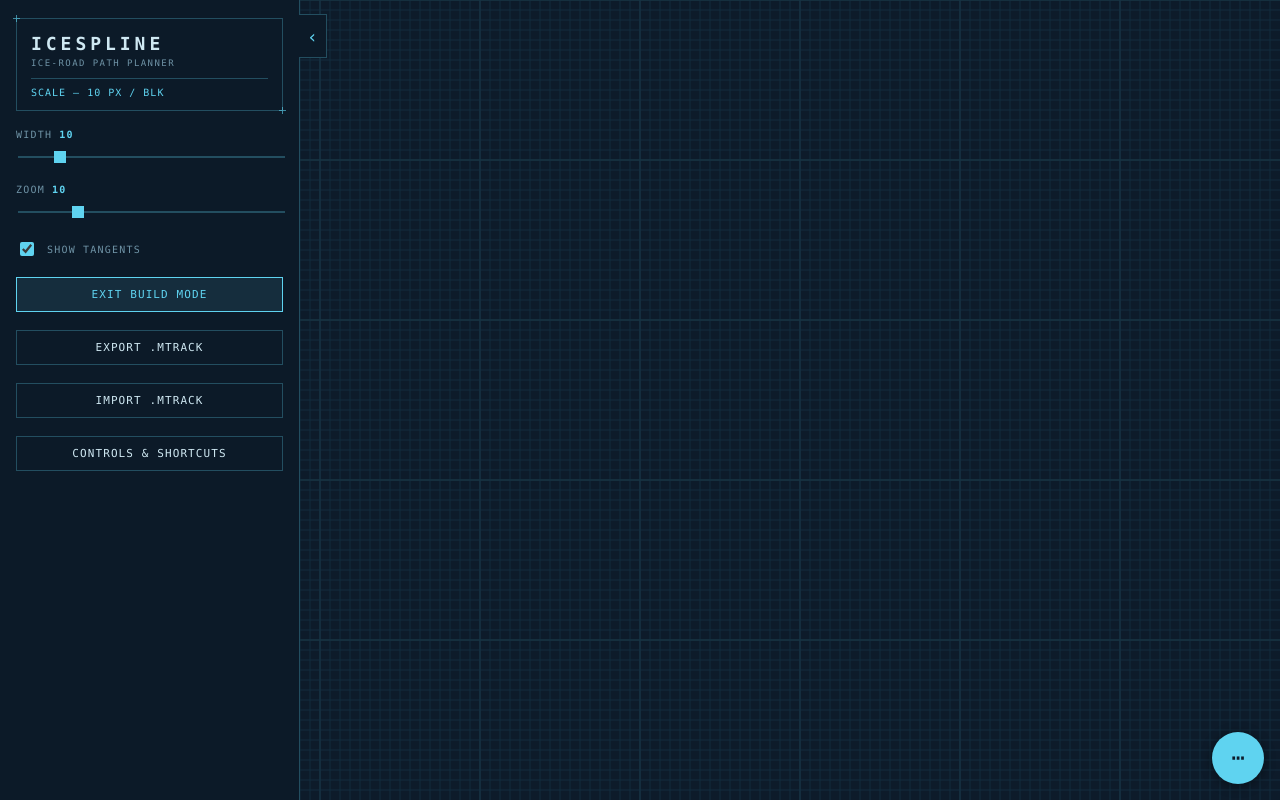
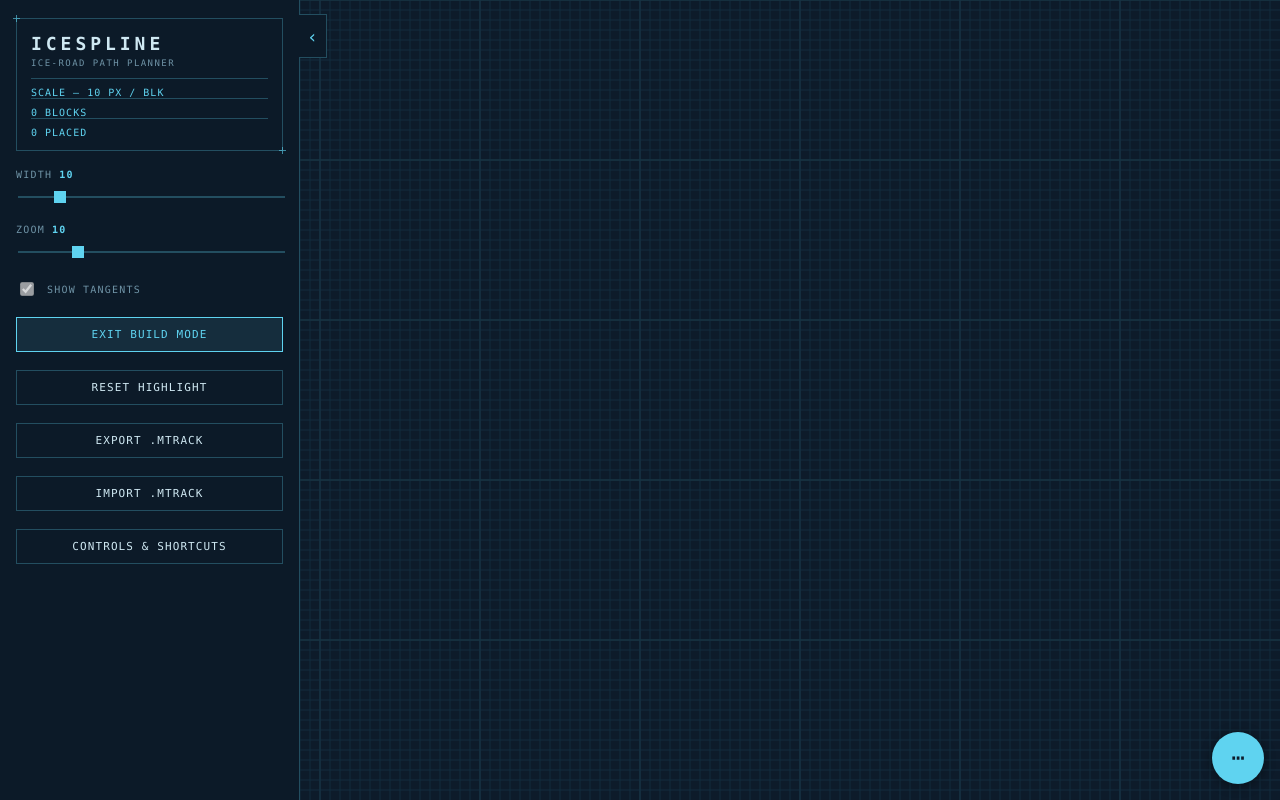
Before and after one commit to tmbkoren/IceSpline, a React (Vite) app: page / in a window 1280 px wide. Both pictures are taken after a click on the button "ENTER BUILD MODE". Built offline with nearby package versions, Linux system fonts and the light colour scheme.

Commit message:
Build mode

```diff
--- a/src/canvas/input.ts
+++ b/src/canvas/input.ts
@@ -71,6 +71,10 @@ export function attachInput(canvas: HTMLCanvasElement): () => void {
       longPressTimer = null
     }
   }
+
+  // Build-mode: where a left/touch press started, for click-to-toggle a block's
+  // "placed" highlight (toggle on release only if it wasn't a drag/pan).
+  let buildTapStart: { x: number; y: number } | null = null
 
   // --- Helpers -----------------------------------------------------------
 
@@ -180,10 +184,62 @@ export function attachInput(canvas: HTMLCanvasElement): () => void {
     }
   }
 
+  // One pinch step (scale + pan together), shared by the design and build move
+  // handlers. Anchors the grid point under the previous midpoint to the current
+  // midpoint at the new zoom; degrades to a pure pan at the zoom clamp.
+  const applyPinch = () => {
+    if (!pinchPrev) return
+    const cur = pinchOf([...active.values()])
+    const scale = cur.dist / pinchPrev.dist
+    const { zoom, viewOffset, setZoom, setViewOffset } = store.getState()
+    const newZoom = clamp(zoom * scale, MIN_ZOOM, MAX_ZOOM)
+    const gx = pinchPrev.midX / zoom + viewOffset.x
+    const gy = pinchPrev.midY / zoom + viewOffset.y
+    setZoom(newZoom)
+    setViewOffset({ x: gx - cur.midX / newZoom, y: gy - cur.midY / newZoom })
+    pinchPrev = cur
+  }
+
+  // Build mode: toggle the "placed" highlight of the block under a screen point,
+  // if that block is part of the track.
+  const toggleHighlightAt = (sx: number, sy: number) => {
+    const { zoom, viewOffset, gridBlocks } = store.getState()
+    const g = screenToGrid(sx, sy, zoom, viewOffset)
+    const key = `${Math.floor(g.x)},${Math.floor(g.y)}`
+    if (gridBlocks.has(key)) store.getState().toggleHighlight(key)
+  }
+
   // --- Pointer handlers --------------------------------------------------
 
   const onPointerDown = (e: PointerEvent) => {
     const p = pos(e)
+
+    if (store.getState().isBuildMode) {
+      // Build mode: curve editing is locked. Left-click / one-finger tap toggles
+      // a block's "placed" highlight; right-drag / pinch still navigate.
+      if (e.pointerType === 'mouse') {
+        if (e.button === 2) {
+          panLast = p
+          canvas.setPointerCapture(e.pointerId)
+        } else if (e.button === 0) {
+          buildTapStart = p
+          canvas.setPointerCapture(e.pointerId)
+        }
+        return
+      }
+      canvas.setPointerCapture(e.pointerId)
+      active.set(e.pointerId, p)
+      if (active.size === 1) {
+        buildTapStart = p
+        panLast = p
+        pinchPrev = null
+      } else if (active.size === 2) {
+        buildTapStart = null
+        panLast = null
+        pinchPrev = pinchOf([...active.values()])
+      }
+      return
+    }
 
     if (e.pointerType === 'mouse') {
       if (e.button === 2) {
@@ -263,6 +319,37 @@ export function attachInput(canvas: HTMLCanvasElement): () => void {
   const onPointerMove = (e: PointerEvent) => {
     const p = pos(e)
 
+    if (store.getState().isBuildMode) {
+      if (e.pointerType === 'mouse') {
+        if (panLast) {
+          pan(p.x - panLast.x, p.y - panLast.y)
+          panLast = p
+        }
+        if (buildTapStart) {
+          const dx = p.x - buildTapStart.x
+          const dy = p.y - buildTapStart.y
+          if (dx * dx + dy * dy > DRAG_THRESHOLD_PX * DRAG_THRESHOLD_PX) buildTapStart = null
+        }
+        return
+      }
+      if (!active.has(e.pointerId)) return
+      active.set(e.pointerId, p)
+      if (pinchPrev && active.size >= 2) {
+        applyPinch()
+      } else if (active.size === 1) {
+        if (buildTapStart) {
+          const dx = p.x - buildTapStart.x
+          const dy = p.y - buildTapStart.y
+          if (dx * dx + dy * dy > TAP_TOLERANCE_PX * TAP_TOLERANCE_PX) buildTapStart = null
+        }
+        if (panLast) {
+          pan(p.x - panLast.x, p.y - panLast.y)
+          panLast = p
+        }
+      }
+      return
+    }
+
     if (e.pointerType === 'mouse') {
       if (editing?.kind === 'anchor') {
         // Drag the grabbed anchor. Shift = fix tangents in world space.
@@ -290,19 +377,8 @@ export function attachInput(canvas: HTMLCanvasElement): () => void {
     active.set(e.pointerId, p)
 
     if (pinchPrev && active.size >= 2) {
-      // Two-finger pinch: ONE step that both scales and pans. Anchor the grid
-      // point that was under the PREVIOUS midpoint, and place it under the
-      // CURRENT midpoint at the new zoom — this is pan + zoom combined, and it
-      // degrades to a pure pan when the zoom hits its clamp.
-      const cur = pinchOf([...active.values()])
-      const scale = cur.dist / pinchPrev.dist
-      const { zoom, viewOffset, setZoom, setViewOffset } = store.getState()
-      const newZoom = clamp(zoom * scale, MIN_ZOOM, MAX_ZOOM)
-      const gx = pinchPrev.midX / zoom + viewOffset.x
-      const gy = pinchPrev.midY / zoom + viewOffset.y
-      setZoom(newZoom)
-      setViewOffset({ x: gx - cur.midX / newZoom, y: gy - cur.midY / newZoom })
-      pinchPrev = cur
+      // Two-finger pinch: ONE step that both scales and pans (see applyPinch).
+      applyPinch()
     } else if (active.size === 1) {
       // Any meaningful movement cancels a pending long-press delete.
       if (pressStart) {
@@ -324,6 +400,29 @@ export function attachInput(canvas: HTMLCanvasElement): () => void {
   }
 
   const onPointerUp = (e: PointerEvent) => {
+    if (store.getState().isBuildMode) {
+      canvas.releasePointerCapture(e.pointerId)
+      const p = pos(e)
+      const toggleIfTap = (tol: number) => {
+        if (!buildTapStart) return
+        const dx = p.x - buildTapStart.x
+        const dy = p.y - buildTapStart.y
+        if (dx * dx + dy * dy <= tol * tol) toggleHighlightAt(buildTapStart.x, buildTapStart.y)
+        buildTapStart = null
+      }
+      if (e.pointerType === 'mouse') {
+        toggleIfTap(DRAG_THRESHOLD_PX)
+        panLast = null
+        return
+      }
+      active.delete(e.pointerId)
+      if (active.size === 0) toggleIfTap(TAP_TOLERANCE_PX)
+      if (active.size < 2) pinchPrev = null
+      if (active.size === 1) panLast = [...active.values()][0]
+      else if (active.size === 0) panLast = null
+      return
+    }
+
     canvas.releasePointerCapture(e.pointerId)
 
     if (e.pointerType === 'mouse') {
@@ -408,10 +507,29 @@ export function attachInput(canvas: HTMLCanvasElement): () => void {
 
     const s = store.getState()
 
-    // Undo/redo: Ctrl+Z (or Cmd+Z), Ctrl+Y, and Ctrl/Cmd+Shift+Z for the Mac
-    // habit. preventDefault so the browser's own undo doesn't also fire.
     if (e.ctrlKey || e.metaKey) {
       const k = e.key.toLowerCase()
+      // File ops work in both modes.
+      if (k === 's') {
+        // Export .mtrack (stop the browser's "save page" dialog).
+        e.preventDefault()
+        downloadMtrack(s.points)
+        return
+      }
+      if (k === 'o') {
+        // Import .mtrack (stop the browser's "open file" dialog).
+        e.preventDefault()
+        openMtrackDialog()
+          .then((points) => {
+            if (points) store.getState().loadTrack(points)
+          })
+          .catch((err: Error) => window.alert(`Couldn't import .mtrack: ${err.message}`))
+        return
+      }
+      // Undo/redo are curve edits — locked in build mode. Ctrl+Z / Ctrl+Y, and
+      // Ctrl/Cmd+Shift+Z for the Mac habit. preventDefault so the browser's own
+      // undo doesn't also fire.
+      if (s.isBuildMode) return
       if (k === 'z') {
         e.preventDefault()
         if (e.shiftKey) s.redo()
@@ -419,19 +537,13 @@ export function attachInput(canvas: HTMLCanvasElement): () => void {
       } else if (k === 'y') {
         e.preventDefault()
         s.redo()
-      } else if (k === 's') {
-        // Export .mtrack (stop the browser's "save page" dialog).
-        e.preventDefault()
-        downloadMtrack(s.points)
-      } else if (k === 'o') {
-        // Import .mtrack (stop the browser's "open file" dialog).
-        e.preventDefault()
-        openMtrackDialog()
-          .then((points) => {
-            if (points) store.getState().loadTrack(points)
-          })
-          .catch((err: Error) => window.alert(`Couldn't import .mtrack: ${err.message}`))
       }
+      return
+    }
+
+    // Build mode locks curve editing — only Reset Highlight (R) is live.
+    if (s.isBuildMode) {
+      if (e.key.toLowerCase() === 'r') s.clearHighlights()
       return
     }
 
--- a/src/core/state.ts
+++ b/src/core/state.ts
@@ -82,6 +82,11 @@ export interface AppState {
   // --- selection (no history; not a curve edit) ---
   select: (index: number | null) => void
 
+  // --- build mode: track which blocks are "placed" (highlighted). Highlights
+  //     are a display overlay over gridBlocks, never part of undo history. ---
+  toggleHighlight: (key: string) => void
+  clearHighlights: () => void
+
   // --- geometry edits ---
   // `addPoint` appends a new node to whichever endpoint is nearer the click
   // (SPEC); discrete, so it records history. `movePoint`/`moveTangent` run on
@@ -119,6 +124,18 @@ function clonePoints(pts: ControlPoint[]): ControlPoint[] {
   }))
 }
 
+/**
+ * Drop any highlighted blocks that no longer sit on the track (e.g. after an edit
+ * shrinks the road), so a stale highlight can't render as a floating red cell.
+ * Returns the SAME set reference when nothing changed (avoids needless updates).
+ */
+function pruneHighlights(gridBlocks: Set<string>, highlighted: Set<string>): Set<string> {
+  if (highlighted.size === 0) return highlighted
+  const out = new Set<string>()
+  for (const k of highlighted) if (gridBlocks.has(k)) out.add(k)
+  return out.size === highlighted.size ? highlighted : out
+}
+
 /** Structural equality of two point lists — used to skip empty commits. */
 function samePoints(a: ControlPoint[], b: ControlPoint[]): boolean {
   if (a.length !== b.length) return false
@@ -152,10 +169,10 @@ export const store = createStore<AppState>((set, get) => {
   // recompute blocks (TS reference now; WASM + incremental in the perf pass).
   const setPoints = (pts: ControlPoint[], recordHistory: boolean) => {
     const s = get()
-    const next: Partial<AppState> = {
-      points: pts,
-      gridBlocks: computeBlocks(pts, s.curveWidth),
-    }
+    const gridBlocks = computeBlocks(pts, s.curveWidth)
+    const next: Partial<AppState> = { points: pts, gridBlocks }
+    const pruned = pruneHighlights(gridBlocks, s.highlightedBlocks)
+    if (pruned !== s.highlightedBlocks) next.highlightedBlocks = pruned
     if (recordHistory) {
       next.undoStack = [...s.undoStack, clonePoints(pts)].slice(-MAX_HISTORY)
       next.redoStack = [] // any fresh edit invalidates the redo branch
@@ -181,14 +198,28 @@ export const store = createStore<AppState>((set, get) => {
     //     only name the keys that change. ---
     // Width changes the rasterized blocks, so recompute (but it's not a
     // geometry edit, so no history entry).
-    setCurveWidth: (curveWidth) =>
-      set({ curveWidth, gridBlocks: computeBlocks(get().points, curveWidth) }),
+    setCurveWidth: (curveWidth) => {
+      const gridBlocks = computeBlocks(get().points, curveWidth)
+      set({ curveWidth, gridBlocks, highlightedBlocks: pruneHighlights(gridBlocks, get().highlightedBlocks) })
+    },
     setZoom: (zoom) => set({ zoom }),
     setViewOffset: (viewOffset) => set({ viewOffset }),
-    toggleBuildMode: () => set((s) => ({ isBuildMode: !s.isBuildMode })),
+    // Entering build mode locks editing, so drop any selection.
+    toggleBuildMode: () => set((s) => ({ isBuildMode: !s.isBuildMode, selectedIndex: null })),
     toggleTangents: () => set((s) => ({ showTangents: !s.showTangents })),
 
     select: (selectedIndex) => set({ selectedIndex }),
+
+    toggleHighlight: (key) =>
+      set((s) => {
+        if (!s.gridBlocks.has(key)) return {} // only blocks on the track can be placed
+        const next = new Set(s.highlightedBlocks)
+        if (next.has(key)) next.delete(key)
+        else next.add(key)
+        return { highlightedBlocks: next }
+      }),
+    clearHighlights: () =>
+      set((s) => (s.highlightedBlocks.size === 0 ? {} : { highlightedBlocks: new Set() })),
 
     // --- geometry edits ---
 
--- a/src/ui/ControlPanel.tsx
+++ b/src/ui/ControlPanel.tsx
@@ -52,6 +52,13 @@ export function ControlPanel() {
   const isBuildMode = useStore((s) => s.isBuildMode)
   const toggleBuildMode = useStore((s) => s.toggleBuildMode)
 
+  // Counts. Selecting `.size` (a number) means this re-renders only when the
+  // count actually changes — not on every drag frame, and never reads `points`
+  // (CLAUDE rule 2). gridBlocks is derived; highlights only change on user taps.
+  const blockCount = useStore((s) => s.gridBlocks.size)
+  const placedCount = useStore((s) => s.highlightedBlocks.size)
+  const clearHighlights = useStore((s) => s.clearHighlights)
+
   return (
     <>
       <aside className={`drawer${open ? ' drawer--open' : ''}`}>
@@ -73,10 +80,15 @@ export function ControlPanel() {
         <header className="title-block">
           <h1 className="wordmark">ICESPLINE</h1>
           <p className="subtitle">ICE-ROAD PATH PLANNER</p>
-          {/* Live readout — the title block reflects real state, not decoration. */}
+          {/* Live readouts — the title block reflects real state, not decoration. */}
           <div className="readout">SCALE — {zoomLabel} PX / BLK</div>
+          <div className="readout">{blockCount.toLocaleString()} BLOCKS</div>
+          {isBuildMode && (
+            <div className="readout">{placedCount.toLocaleString()} PLACED</div>
+          )}
         </header>
 
+        {/* Width + tangents are curve settings — disabled in build mode (SPEC). */}
         <label className="field">
           <span className="field__label">
             WIDTH <b>{curveWidth}</b>
@@ -87,6 +99,7 @@ export function ControlPanel() {
             max={64}
             step={1}
             value={curveWidth}
+            disabled={isBuildMode}
             // e.target.value is always a string from the DOM, so Number() it.
             onChange={(e) => setCurveWidth(Number(e.target.value))}
           />
@@ -107,7 +120,12 @@ export function ControlPanel() {
         </label>
 
         <label className="field field--row">
-          <input type="checkbox" checked={showTangents} onChange={toggleTangents} />
+          <input
+            type="checkbox"
+            checked={showTangents}
+            onChange={toggleTangents}
+            disabled={isBuildMode}
+          />
           <span className="field__label">SHOW TANGENTS</span>
         </label>
 
@@ -118,6 +136,13 @@ export function ControlPanel() {
         >
           {isBuildMode ? 'Exit build mode' : 'Enter build mode'}
         </button>
+
+        {/* Build-mode-only: clear all "placed" highlights (also the R key). */}
+        {isBuildMode && (
+          <button type="button" className="btn" onClick={clearHighlights}>
+            Reset highlight
+          </button>
+        )}
 
         {/* Reads points via getState() in the handler — NOT a subscription, so
             this stays off the canvas render path (CLAUDE rule 2). */}
```
Also changed, not shown: src/ui/ControlsDialog.tsx (+7 -0 lines), 1 other file (tests, documents, lock files or other folders).
